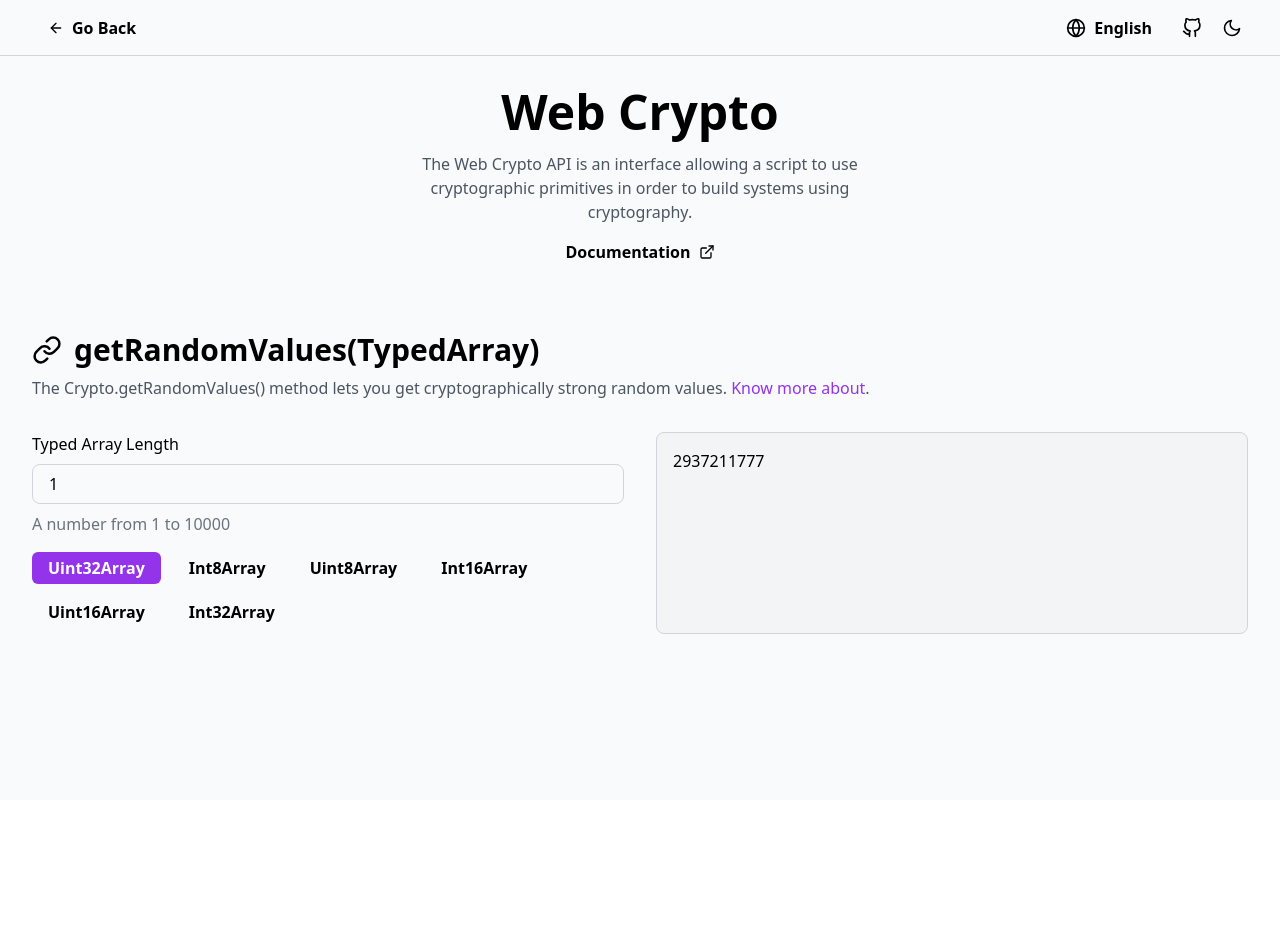
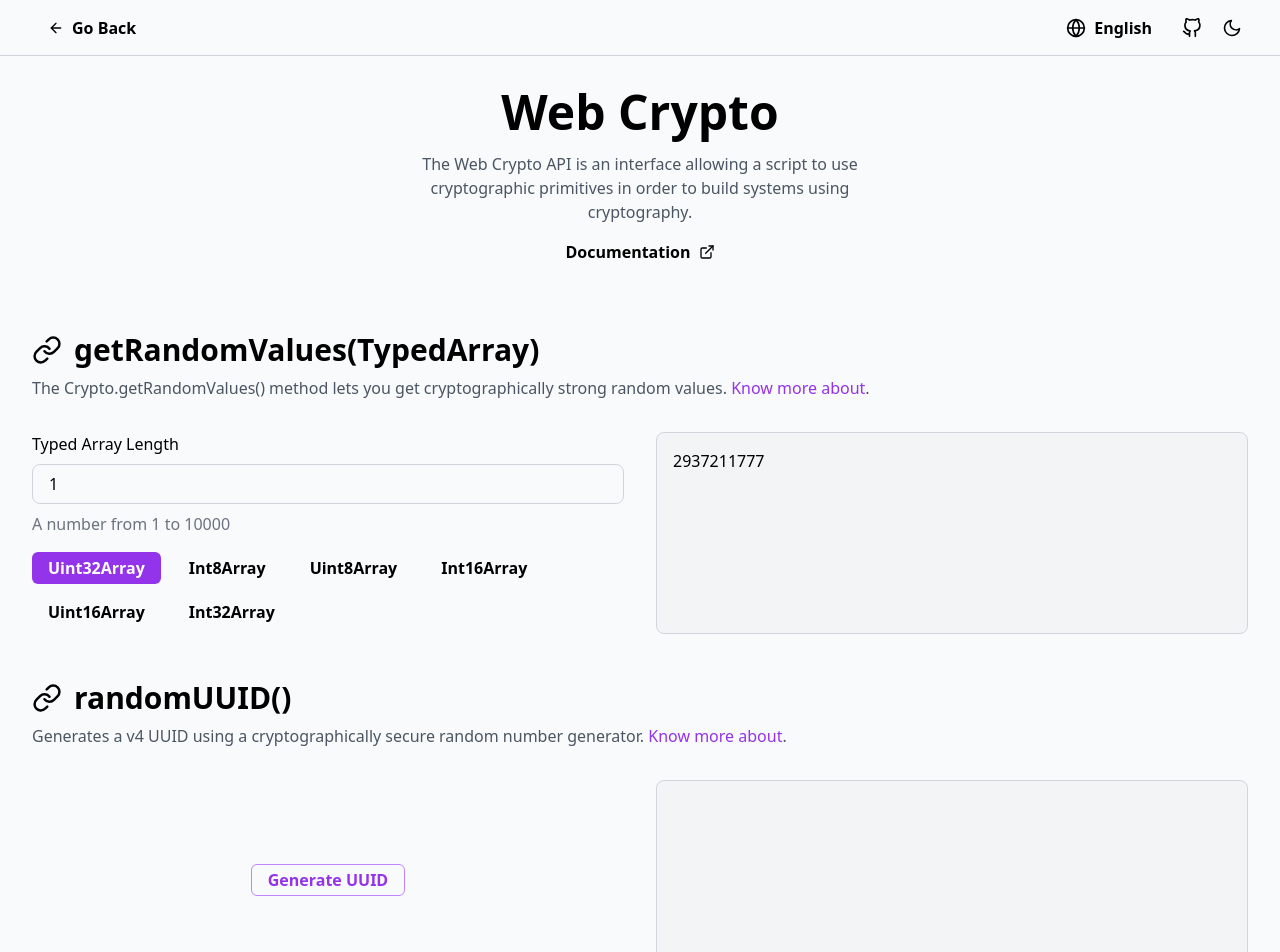
Before and after one commit to LuanEdCosta/react-web-apis, a React (Vite) app: page /web-crypto in a window 1280 px wide. Shown: the top 952 px of the page. Before the commit the page ends 800 px from the top, so only its background shows below. Built offline with nearby package versions, Linux system fonts and the light colour scheme.

Commit message:
Create example for crypto.randomUUID func

```diff
--- /dev/null
+++ b/src/@types/CryptoAPI.d.ts
@@ -0,0 +1,9 @@
+type RandomUUID = () => string
+
+declare global {
+  interface Crypto {
+    randomUUID: RandomUUID
+  }
+}
+
+export {}
--- a/src/locales/EN/WebCrypto.json
+++ b/src/locales/EN/WebCrypto.json
@@ -5,5 +5,10 @@
     "typedArrayLength": "Typed Array Length",
     "hint": "A number from {{min}} to {{max}}",
     "invalidLengthError": "The length is invalid. Using 1 as default."
+  },
+  "randomUUID": {
+    "title": "randomUUID()",
+    "subtitle": "Generates a v4 UUID using a cryptographically secure random number generator.",
+    "generateButton": "Generate UUID"
   }
 }
--- a/src/locales/PT_BR/WebCrypto.json
+++ b/src/locales/PT_BR/WebCrypto.json
@@ -5,5 +5,10 @@
     "typedArrayLength": "Tamanho do TypedArray",
     "hint": "Um número de {{min}} a {{max}}",
     "invalidLengthError": "O tamanho do array é inválido. Usando 1 por padrão."
+  },
+  "randomUUID": {
+    "title": "randomUUID()",
+    "subtitle": "Gera um UUID v4 usando um gerador de números aleatórios criptograficamente seguro.",
+    "generateButton": "Gerar UUID"
   }
 }
--- a/src/pages/WebCrypto/Links.ts
+++ b/src/pages/WebCrypto/Links.ts
@@ -6,4 +6,7 @@ export const LINKS = {
 
   GET_RANDOM_VALUES:
     'https://developer.mozilla.org/en-US/docs/Web/API/Crypto/getRandomValues',
+
+  RANDOM_UUID:
+    'https://developer.mozilla.org/en-US/docs/Web/API/Crypto/randomUUID',
 }
--- /dev/null
+++ b/src/pages/WebCrypto/RandomUUID.tsx
@@ -0,0 +1,58 @@
+import { useState } from 'react'
+import { useTranslation } from 'react-i18next'
+
+import { Button, ExternalLink, SectionHeader, TextArea } from 'src/components'
+
+import { LINKS } from './Links'
+
+export const RandomUUID: React.FC = () => {
+  const { t } = useTranslation('WebCrypto', { keyPrefix: 'randomUUID' })
+  const { t: t1 } = useTranslation('Common')
+
+  const [generatedUUID, setGeneratedUUID] = useState('')
+
+  const handleGenerateUUID = () => {
+    setGeneratedUUID(window.crypto.randomUUID())
+  }
+
+  return (
+    <div>
+      <SectionHeader
+        className="mb-8"
+        titleClassName="break-all"
+        title={t('title')}
+        anchor="randomUUID"
+        subtitle={
+          <>
+            <span>{t('subtitle')}</span>
+            &nbsp;
+            <ExternalLink href={LINKS.RANDOM_UUID}>
+              {t1('knowMoreAbout')}
+            </ExternalLink>
+            <span>.</span>
+          </>
+        }
+      />
+
+      <div className="flex flex-wrap items-stretch flex-col md:space-x-8 md:flex-row">
+        <div className="flex items-center justify-center flex-1 mb-2">
+          <Button
+            className="border border-purple-400 dark:border-purple-600 text-purple-600"
+            onClick={handleGenerateUUID}
+          >
+            {t('generateButton')}
+          </Button>
+        </div>
+
+        <div className="flex-1">
+          <TextArea
+            className="w-full resize-none"
+            value={generatedUUID}
+            rows={7}
+            disabled
+          />
+        </div>
+      </div>
+    </div>
+  )
+}
--- a/src/pages/WebCrypto/index.tsx
+++ b/src/pages/WebCrypto/index.tsx
@@ -3,6 +3,7 @@ import { APINotSupported, Navbar } from 'src/components'
 
 import { LINKS } from './Links'
 import { Header } from './Header'
+import { RandomUUID } from './RandomUUID'
 import { GetRandomValues } from './GetRandomValues'
 
 export const WebCrypto: React.FC = () => {
@@ -16,7 +17,10 @@ export const WebCrypto: React.FC = () => {
         isAPISupported={isAPISupported}
         compatibilityLink={LINKS.COMPATIBILITY}
       >
-        <GetRandomValues />
+        <div className="flex flex-col space-y-8">
+          <GetRandomValues />
+          <RandomUUID />
+        </div>
       </APINotSupported>
     </PageLayout>
   )
--- a/tsconfig.json
+++ b/tsconfig.json
@@ -10,6 +10,7 @@
       "~/*": ["./*"],
       "src/*": ["./src/*"]
     },
+    "typeRoots": ["./node_modules/@types", "./src/@types"],
     "strict": true,
     "noEmit": true,
     "allowJs": true,
```
Also changed, not shown: src/@types/README.md (added).
